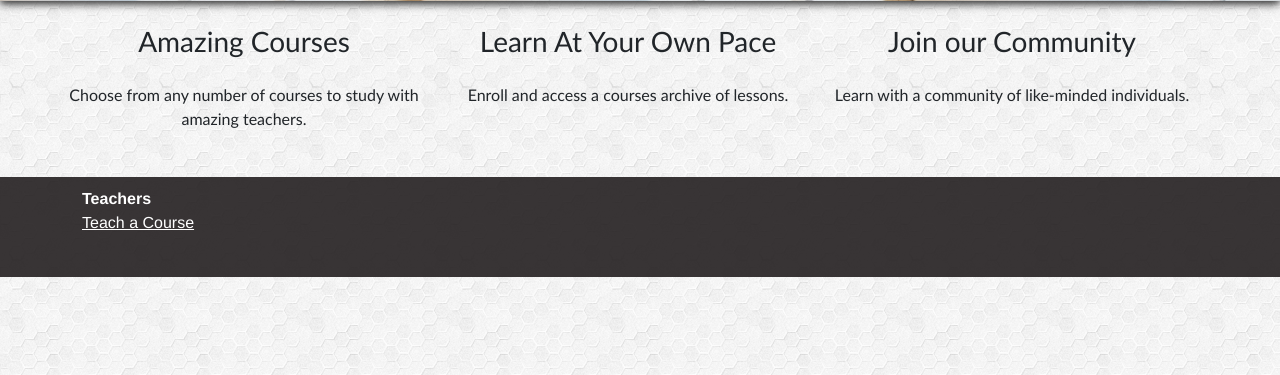
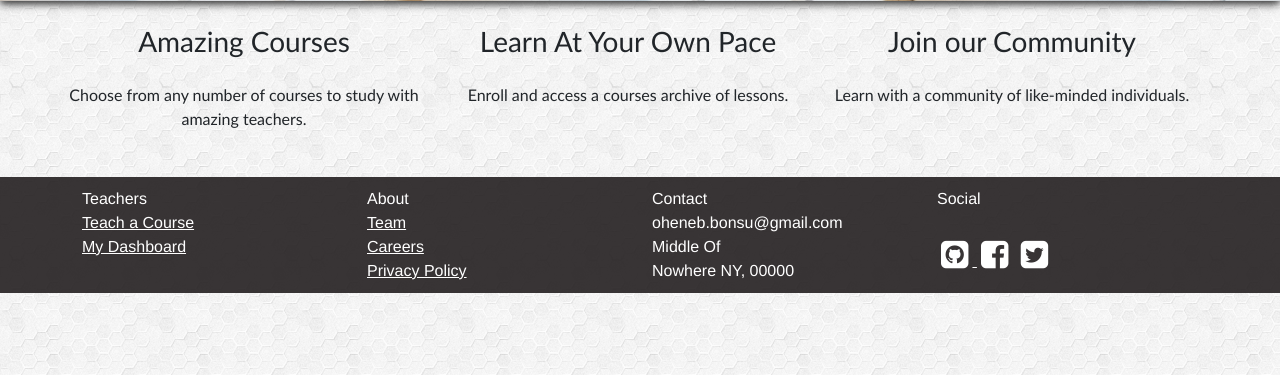
Before and after one commit to Sapho801/Flixter, a Rails app: page / in a window 1280 px wide. Shown: the part 425-800 px from the top of the page. Run offline with Rails 7, Linux system fonts and the light colour scheme; style sheets or scripts are compiled from the project's sources; parts of the project's set-up code (start-up, migrations or seed data) failed here and were passed over; some libraries are stand-ins or nearby versions.

Commit message:
Completed Lesson 38: Finishing the Foooter

```diff
--- a/app/assets/stylesheets/footer.scss
+++ b/app/assets/stylesheets/footer.scss
@@ -13,17 +13,27 @@ body {
 }
 
 #footer {
-  postition: relative;
+  position: relative;
   width: 100%;
   min-height: 100px;
   background-color: rgba(36, 32, 33, 0.9);
   color: white;
-  font-family: "Helvetica-Neue", Helvetica;
+  font-family: "Helvetica Neue", Helvetica;
   padding: 10px 0px;
   margin-top: 30px;
+  font-weight: 100;
 }
+
 
 #footer a {
   color: white;
   font-weight: 100;
 }
+
+.social-button {
+  margin: 4px;
+}
+
+.social a:hover {
+  text-decoration: none;
+}
--- a/app/views/layouts/application.html.erb
+++ b/app/views/layouts/application.html.erb
@@ -59,12 +59,45 @@
     </div>
     <div id="footer">
       <div class="container">
-        <b>Teachers</b>
-        <br />
-        <%= link_to 'Teach a Course', new_instructor_course_path %>
+        <div class="row">
+          <div class="col-12 col-sm-3">
+            <b>Teachers</b>
+            <br />
+            <%= link_to 'Teach a Course', new_instructor_course_path %>
+            <br />
+            <%= link_to 'My Dashboard', dashboard_path %>
+          </div>
+          <div class="col-12 col-sm-3">
+            <b>About</b>
+            <br />
+            <%= link_to 'Team', '#' %>
+            <br />
+            <%= link_to 'Careers', '#' %>
+            <br />
+            <%= link_to 'Privacy Policy', '#' %>
+          </div>
+          <div class="col-12 col-sm-3">
+            <b>Contact</b>
+            <br />
+            oheneb.bonsu@gmail.com
+            <br />
+            Middle Of
+            <br />
+            Nowhere NY, 00000
+          </div>
+          <div class="col-12 col-sm-3 social">
+            <b>Social</b>
+            <br />
+            <br />
+            <%= link_to 'https://github.com/Sapho801/Flixter' do %>
+              <span class="fa fa-github-square fa-2x social-button"></span>
+            <% end %>
+            <span class="fa fa-facebook-square fa-2x social-button"></span>
+            <span class="fa fa-twitter-square fa-2x social-button"></span>
+          </div>
+        </div>
       </div>
     </div>
-
     <script src="http://vjs.zencdn.net/5.12.6/video.js"></script>
     <script src="http://vjs.zencdn.net/ie8/1.1.2/videojs-ie8.min.js"></script>
   </body>
```
